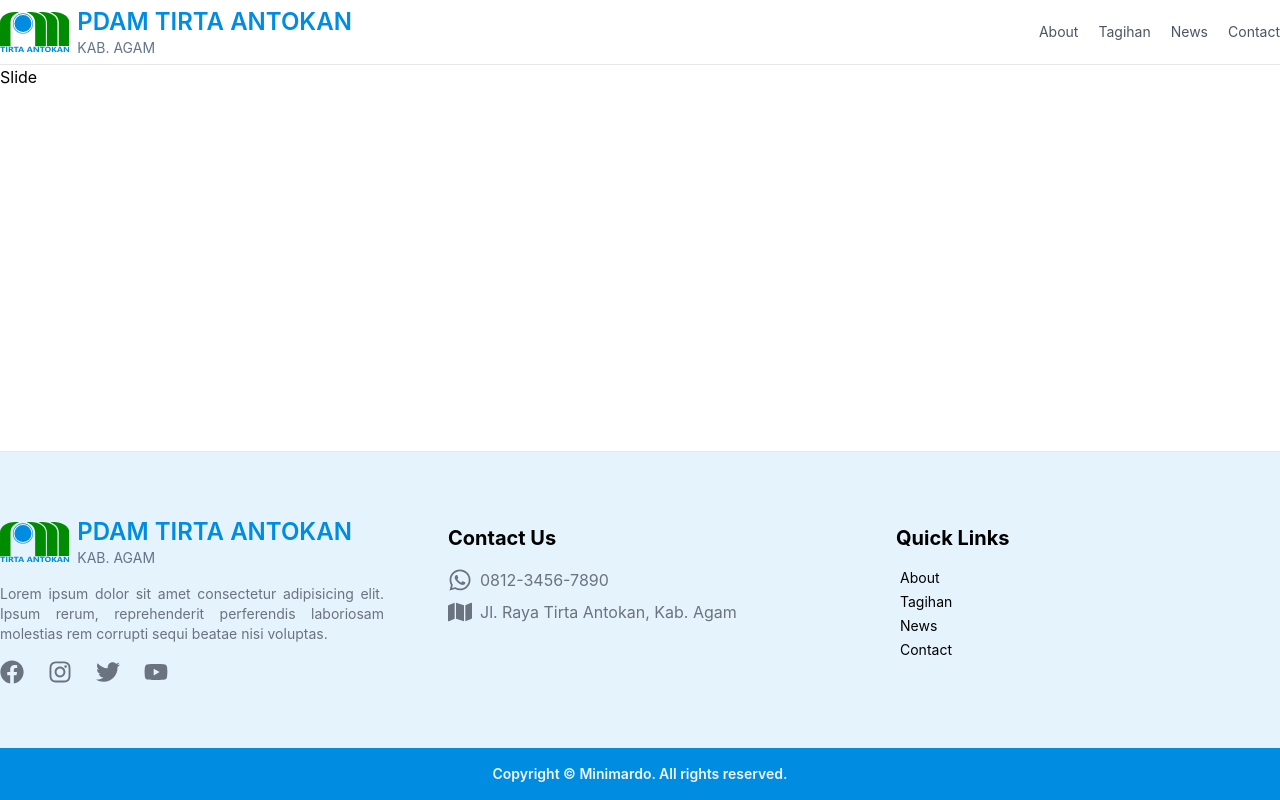
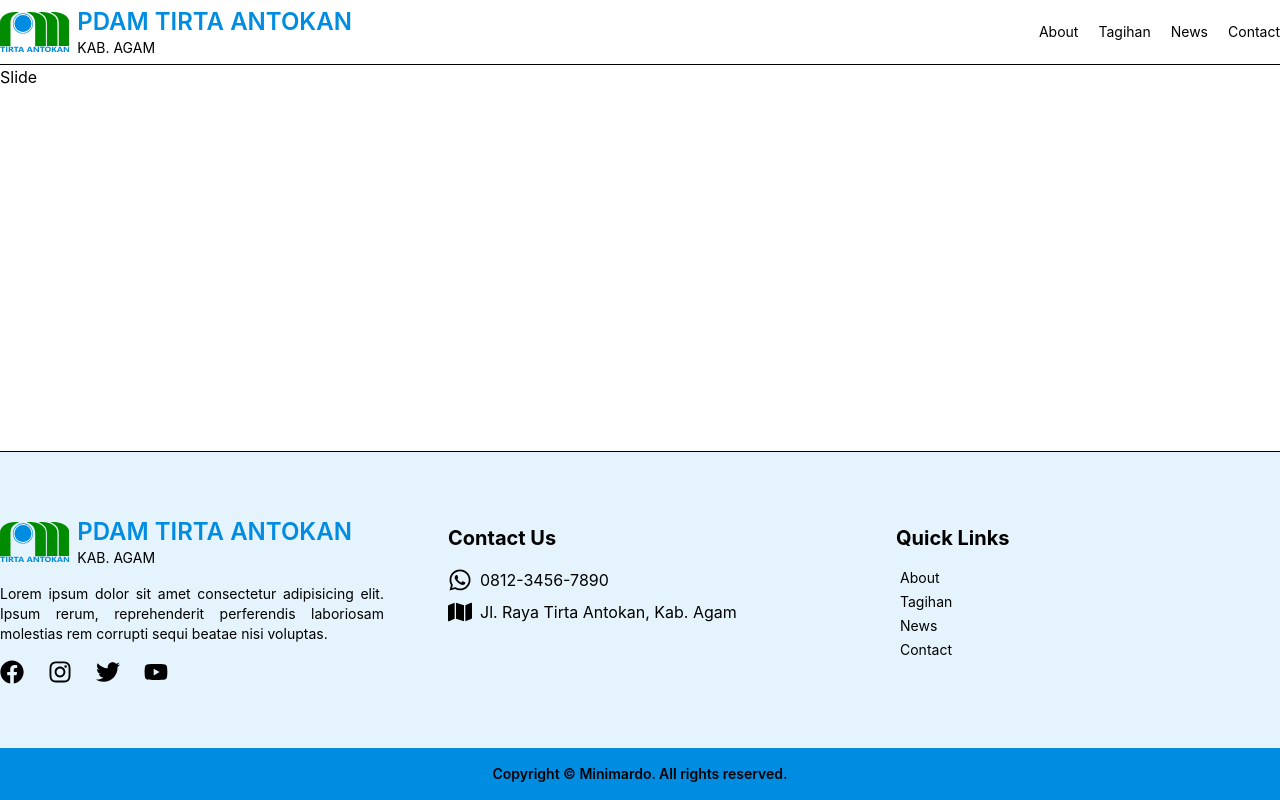
Before and after one commit to yogiyendri/pdam-web, a Next.js app: page / in a window 1280 px wide. Built offline with nearby package versions, Linux system fonts and the light colour scheme.

Commit message:
add color primary and secondary

```diff
--- a/tailwind.config.ts
+++ b/tailwind.config.ts
@@ -7,6 +7,10 @@ const config: Config = {
     "./src/app/**/*.{js,ts,jsx,tsx,mdx}",
   ],
   theme: {
+    colors: {
+      primary: "#008ce1",
+      secondary: "#008c00",
+    },
     extend: {
       backgroundImage: {
         "gradient-radial": "radial-gradient(var(--tw-gradient-stops))",
```
